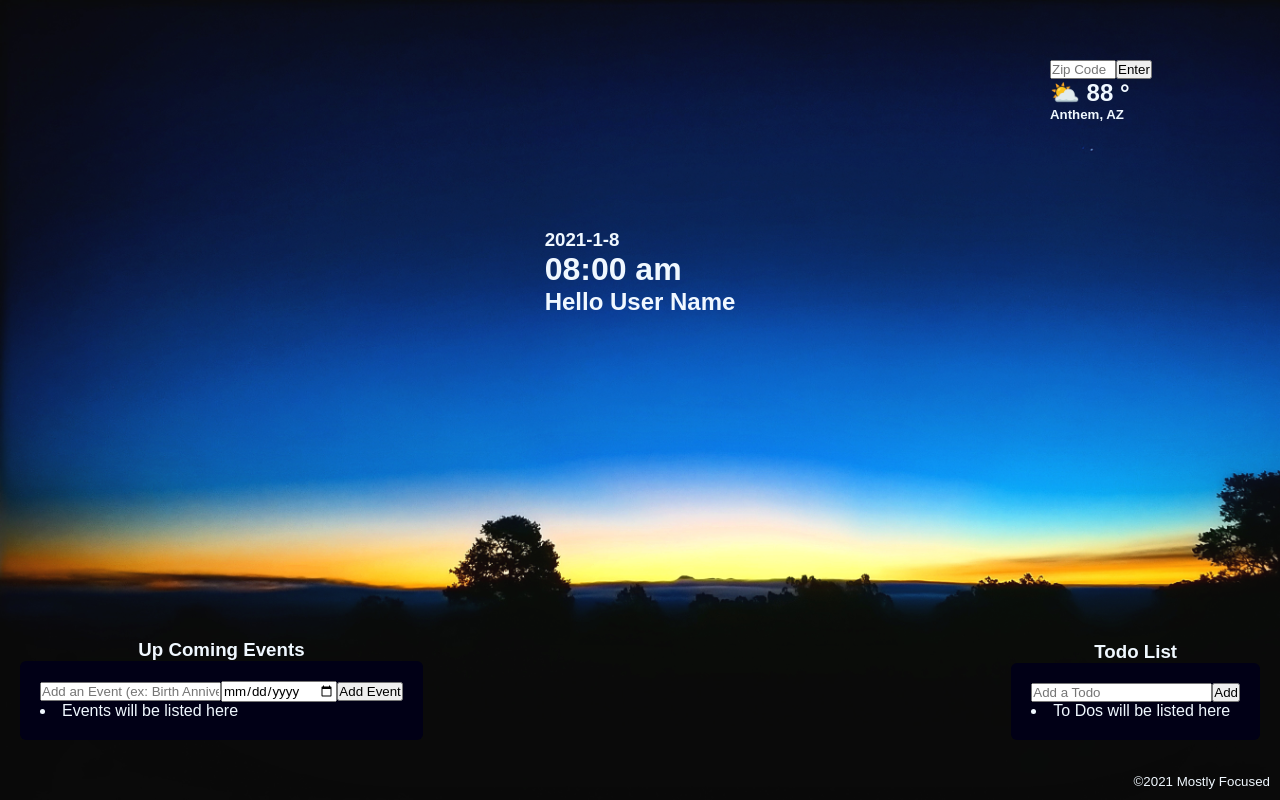
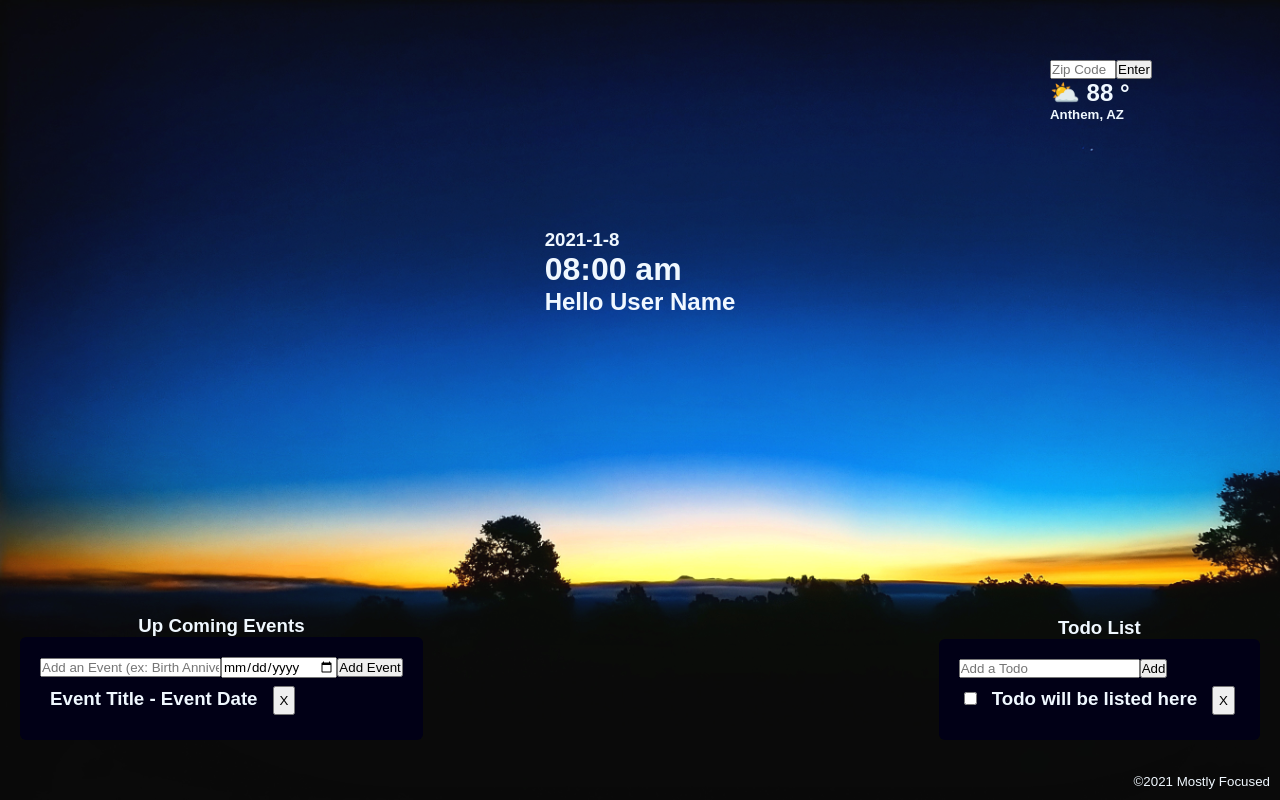
Before and after one commit to Haloren/focus-frontend, a React (Create React App) app: page / in a window 1280 px wide. Built offline with nearby package versions, Linux system fonts and the light colour scheme; no server answers.

Commit message:
started todo & events layout

```diff
--- a/src/App.css
+++ b/src/App.css
@@ -69,6 +69,16 @@ body {
   overflow: hidden;
 }
 
+.list-container {
+  list-style: none;
+}
+
+.list-item {
+  display: inline-block;
+  margin: 5px;
+  padding: 5px;
+}
+
 footer{
   position: absolute;
   bottom: 0;
--- a/src/components/Events.js
+++ b/src/components/Events.js
@@ -5,7 +5,12 @@ const Events = (props) => {
 
     return (
         <>
-            <li>Events will be listed here</li>
+            <ul>
+                <li className="list-container">
+                    <h3 className="list-item">Event Title - Event Date</h3>
+                    <button className="list-item">X</button>
+                </li>
+            </ul>
         </>
     )
 }
--- a/src/components/Todos.js
+++ b/src/components/Todos.js
@@ -5,7 +5,13 @@ const Todos = (props) => {
 
     return (
         <>
-            <li>To Dos will be listed here</li>
+            <ul>
+                <li className="list-container">
+                    <input className="list-item" type="checkbox"></input>
+                    <h3 className="list-item">Todo will be listed here</h3>
+                    <button className="list-item">X</button>
+                </li>
+            </ul>
         </>
     )
 }
```
Also changed, not shown: 1 other file (tests, documents, lock files or other folders).
